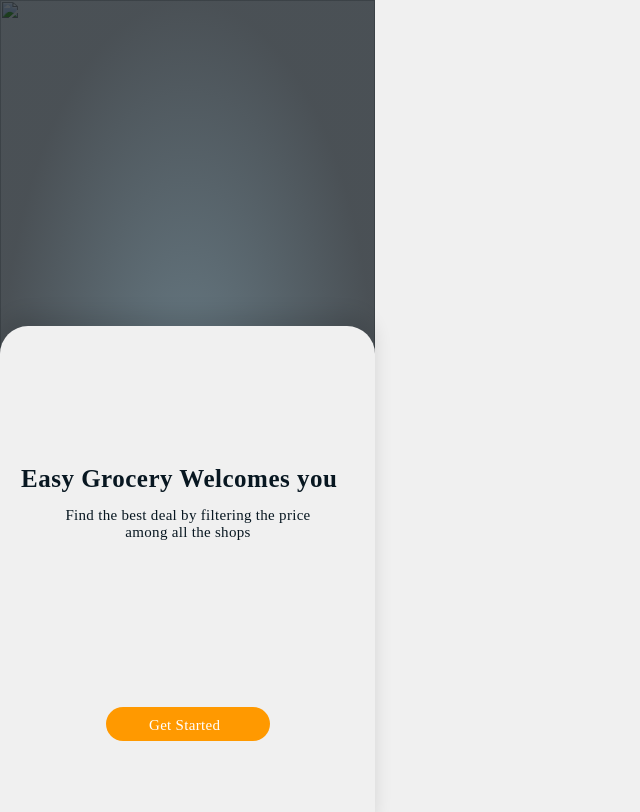
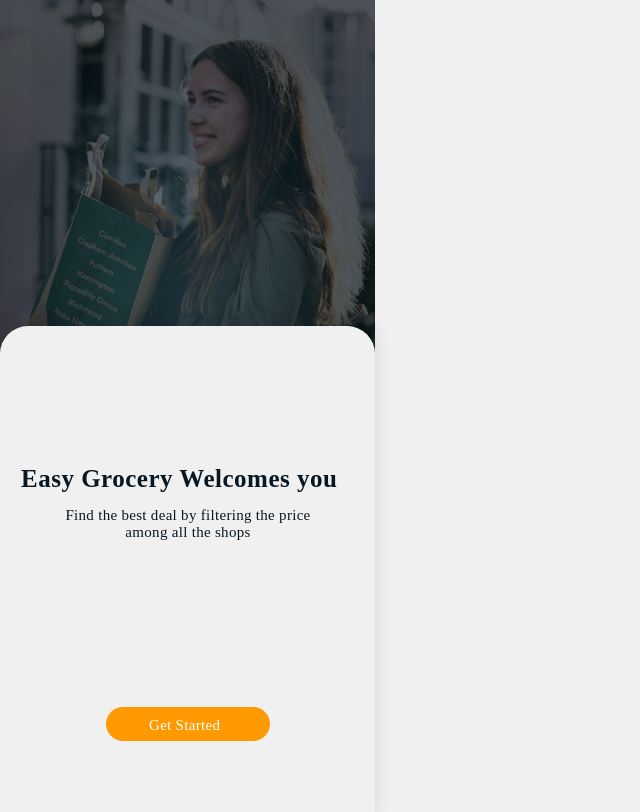
Before and after one commit to NidhishR7/testing, a plain HTML site: page index.html in a window 1280 px wide. Shown: the whole page, without its empty margins (0-640 px from the left). Drawn offline with Linux system fonts and the light colour scheme; a web font is replaced by a local one.

Commit message:
Add files via upload

```diff
--- a/index.html
+++ b/index.html
@@ -19,7 +19,7 @@
       <img
         class="pexels-lina-kivaka-1524123-1-icon"
         alt=""
-        src="./images/pexelslinakivaka1524123-1@2x.png"
+        src="pexelslinakivaka1524123-1@2x.png"
       />
       <div class="rectangle-div3"></div>
       <div class="rectangle-div4"></div>
```
Also changed, not shown: facebooklogo20211024x1024@2x.png (added), gaellemarcely1kfbwwzop4unsplash-1@2x.png (added), googlelogopngwebinaroptimizingforsuccessgooglebusinesswebinar13@2x.png (added), pexelslinakivaka1524123-1@2x.png (added), twitterlogo6@2x.png (added).
